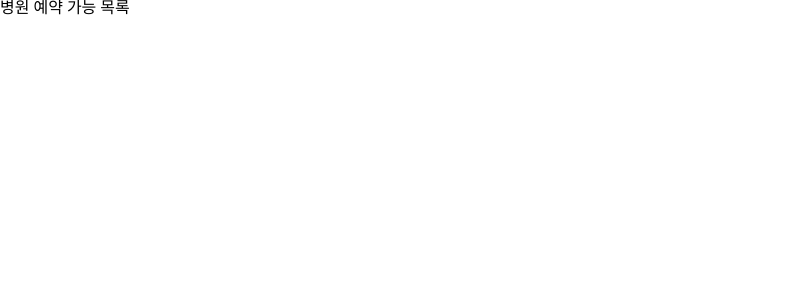
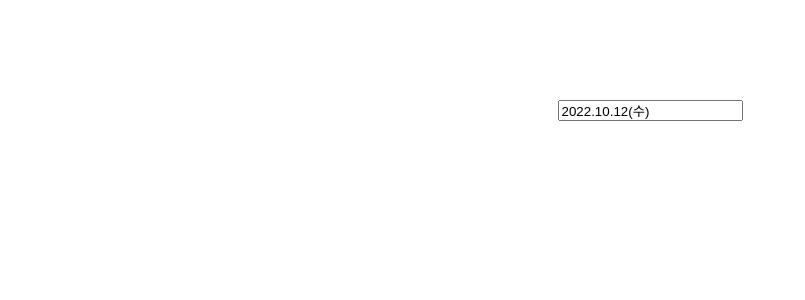
Before and after one commit to Roxy100/hospital-reservation-system, a React (Create React App) app: page /schedule in a window 1280 px wide. Shown: the top 300 px of the page, without its empty margins (0-805 px from the left). Built offline with nearby package versions, Linux system fonts and the light colour scheme.

Commit message:
UI : react-datepicker 설치 및 Input 해당날짜 선택 기능구현

```diff
--- a/package.json
+++ b/package.json
@@ -6,7 +6,9 @@
     "@testing-library/jest-dom": "^5.16.5",
     "@testing-library/react": "^13.4.0",
     "@testing-library/user-event": "^13.5.0",
+    "date-fns": "^2.29.3",
     "react": "^18.2.0",
+    "react-datepicker": "^4.8.0",
     "react-dom": "^18.2.0",
     "react-router-dom": "^6.4.2",
     "react-scripts": "5.0.1",
--- a/src/Pages/Schedule.js
+++ b/src/Pages/Schedule.js
@@ -1,7 +1,37 @@
-import React from 'react';
+import React, { useState } from 'react';
+import DatePicker from 'react-datepicker';
+import { ko } from 'date-fns/esm/locale';
+import 'react-datepicker/dist/react-datepicker.css';
+import styled from 'styled-components';
 
 const Schedule = () => {
-  return <div>병원 예약 가능 목록</div>;
+  const [checkInDate, setCheckInDate] = useState(new Date());
+
+  return (
+    <StyledSchedule>
+      <div className="schedule_container">
+        <DatePicker
+          withPortal
+          locale={ko}
+          dateFormat="yyyy.MM.dd(eee)"
+          minDate={new Date()}
+          selected={checkInDate}
+          onChange={date => setCheckInDate(date)}
+        />
+      </div>
+    </StyledSchedule>
+  );
 };
 
+const StyledSchedule = styled.div`
+  .schedule_container {
+    width: 100%;
+    margin: 100px 10px;
+    display: flex;
+    flex-direction: column;
+    justify-content: center;
+    align-items: center;
+  }
+`;
+
 export default Schedule;
```
Also changed, not shown: 1 other file (tests, documents, lock files or other folders).
